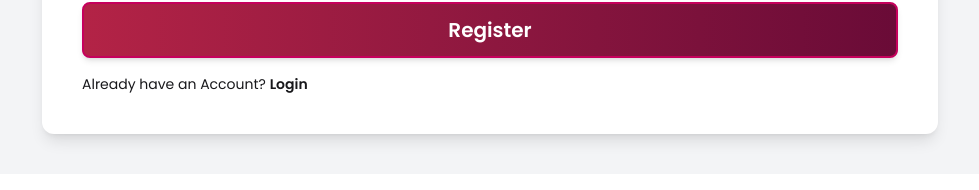
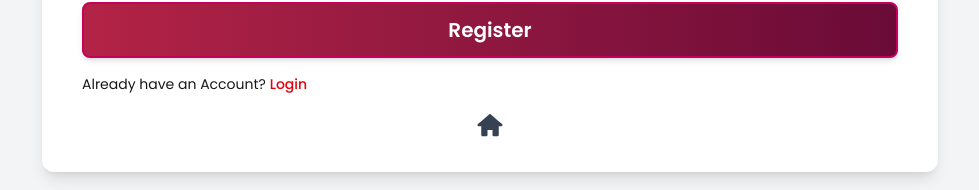
Before and after one commit to mdrakibulhasanparvej/A12A11-RedPulse, a React (Vite) app: page /register in a window 1280 px wide. Shown: the part 710-900 px from the top of the page, without its empty margins (150-1129 px from the left). Built offline with nearby package versions, Linux system fonts and the light colour scheme; no server answers.

Commit message:
button update

```diff
--- a/src/pages/Login/Login.jsx
+++ b/src/pages/Login/Login.jsx
@@ -5,6 +5,7 @@ import { Link, useNavigate } from "react-router";
 import Button from "../../components/ui/Button";
 import useAuth from "../../hooks/useAuth";
 import toast from "react-hot-toast";
+import { TiHome } from "react-icons/ti";
 
 const Login = () => {
   const {
@@ -103,6 +104,14 @@ const Login = () => {
             Register
           </Link>
         </p>
+        <div className="text-center flex items-center justify-center mt-8">
+          <Link
+            to="/"
+            className="text-gray-700 dark:text-gray-300 hover:text-red-500 dark:hover:text-red-400 transition"
+          >
+            <TiHome size={30} />
+          </Link>
+        </div>
       </div>
     </div>
   );
--- a/src/pages/Register/Register.jsx
+++ b/src/pages/Register/Register.jsx
@@ -4,7 +4,7 @@ import useAuth from "../../hooks/useAuth";
 import useAxiosSecure from "../../hooks/useAxiosSecure";
 import axios from "axios";
 import Button from "../../components/ui/Button";
-import { CgArrowRightO } from "react-icons/cg";
+import { TiHome } from "react-icons/ti";
 // import Navbar from "../../components/Shared/Navbar/Navbar";
 // import Footer from "../../components/Shared/Footer/Footer";
 import toast from "react-hot-toast";
@@ -137,7 +137,7 @@ const Register = () => {
           <form
             onSubmit={handleSubmit(handleRegistration)}
             encType="multipart/form-data"
-            className="p-6 md:p-10 grid grid-cols-1 md:grid-cols-2 gap-6"
+            className="p-6 md:p-10 md:pb-4 grid grid-cols-1 md:grid-cols-2 gap-6"
           >
             {/* Avatar */}
             <div className="md:col-span-2">
@@ -324,12 +324,23 @@ const Register = () => {
 
               <p className="text-sm">
                 Already have an Account?{" "}
-                <Link to="/login" className="link link-hover font-semibold">
+                <Link
+                  to="/login"
+                  className="text-red-600 hover:underline font-medium"
+                >
                   Login
                 </Link>
               </p>
             </div>
           </form>
+          <div className="text-center flex items-center justify-center mb-8">
+            <Link
+              to="/"
+              className="text-gray-700 dark:text-gray-300 hover:text-red-500 dark:hover:text-red-400 transition"
+            >
+              <TiHome size={30} />
+            </Link>
+          </div>
         </div>
       </div>
     </>
```
